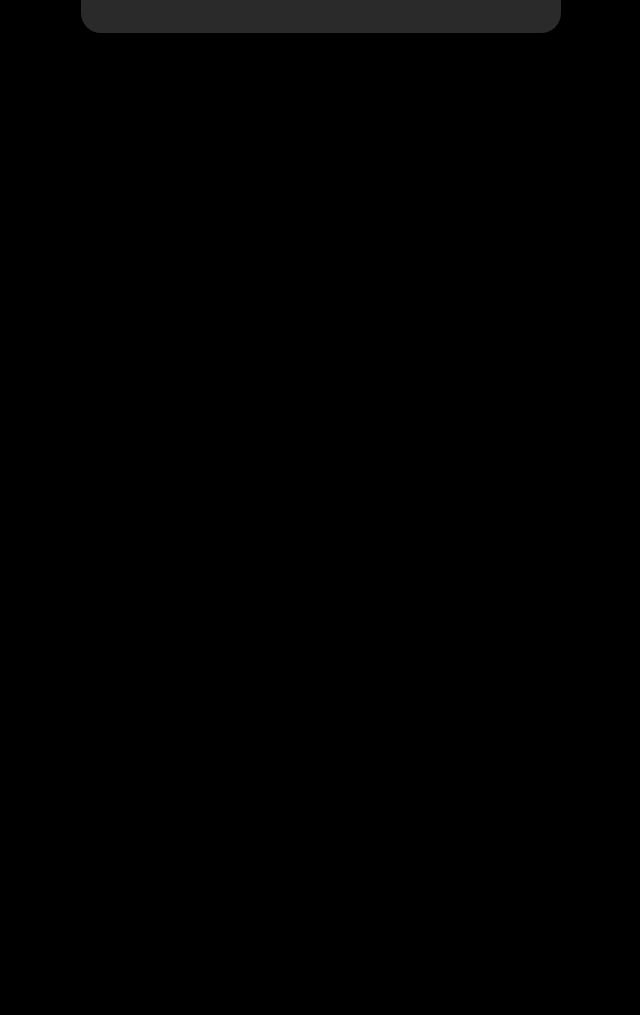
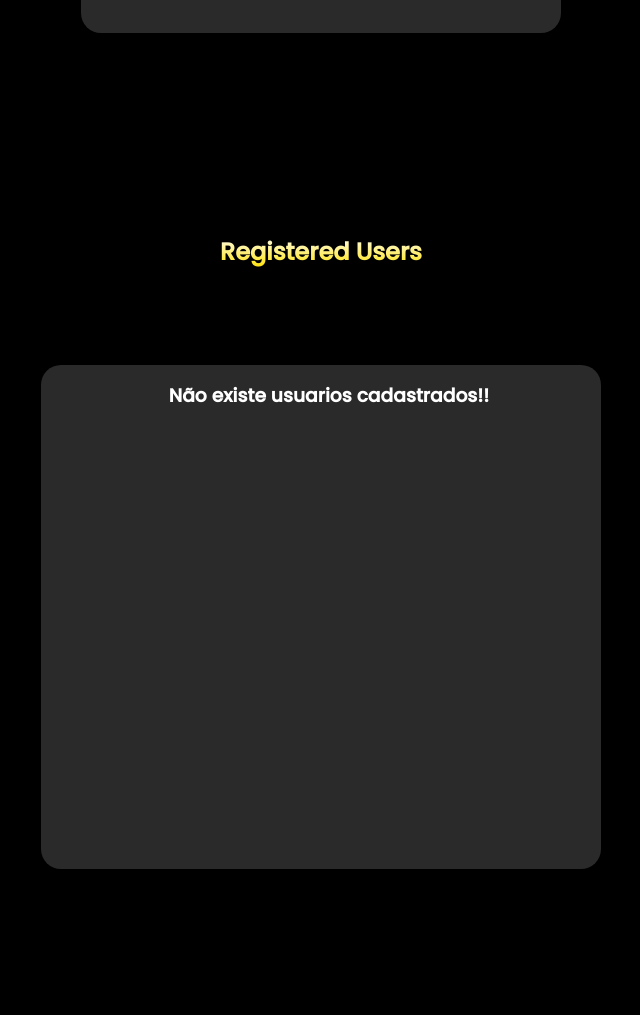
Before and after one commit to Adrian-Pardal/Site-com-intera-o-backend, a Flask app: template templates/admin.html in a window 1280 px wide. Shown: the part 585-1600 px from the top of the page, without its empty margins (319-959 px from the left). Before the commit the page ends 618 px from the top, so only its background shows below. Run offline with Flask 3, Linux system fonts and the light colour scheme; the template is opened without the code that fills it, so the values that code supplies are empty.

Commit message:
Add files via upload

```diff
--- a/main.py
+++ b/main.py
@@ -18,7 +18,11 @@ def home():
 @app.route('/adm')
 def adm():
     if logado == True:
-        return render_template("admin.html")
+        with open('users.json') as usersTemp :
+            users = json.load(usersTemp)
+
+
+        return render_template("admin.html" , users=users)
 
     if logado == False:
         return redirect('/')
--- a/static/css/admin.css
+++ b/static/css/admin.css
@@ -15,3 +15,47 @@
   -webkit-background-clip: text;
   -webkit-text-fill-color: transparent;
 }
+
+.titulo1{
+  background:  linear-gradient(#ffffff , #ffe100);
+  background-clip: text;
+-webkit-background-clip: text;
+-webkit-text-fill-color: transparent;
+}
+
+.list-users{
+  background: #2b2a2a;
+  width: 35rem;
+  height: 31.5rem;
+
+
+  padding-top: 1rem;
+  padding-left: 2rem;
+  padding-right: 1rem;
+  gap: 3rem;
+  overflow-y: scroll;
+
+  border-radius: 20px;
+  color: #fff;
+  text-align: center;
+  text-decoration: none;
+}
+li{
+  padding-bottom: 2rem;
+}
+.list{
+  display: flex;
+  align-items: center;
+  justify-content: left;
+
+  list-style: none;
+  gap:3rem
+}
+.info-user1{
+  font-size: 20px;
+
+
+}
+.info-user2{
+  font-size: 20px;
+}
--- a/templates/admin.html
+++ b/templates/admin.html
@@ -56,6 +56,31 @@
                     </form>
             </div>
        </div>
+       <div id="form-fundo">
 
+        <div id="form-frente">
+            <div id="mode">
+                <h2 class="titulo1">Registered Users</h2>
+            </div>
+            <div class="list-users">
+                {% if users%}
+                   {% for c in users%}
+                     <ul class="list">
+                        <li class="info-user1">
+                           Name User : {{ c['name'] }}
+                        </li>
+
+                        <li class="info-user2">
+                           Password : {{ c['password'] }}
+                        </li>
+
+                     </ul>
+                   {% endfor %}
+                {% else %}
+                    <h3>Não existe usuarios cadastrados!!</h3>
+                {% endif %}
+            </div>
+        </div>
+   </div>
 </body>
 </html>
```
Also changed, not shown: users.json (+24 -1 lines).
